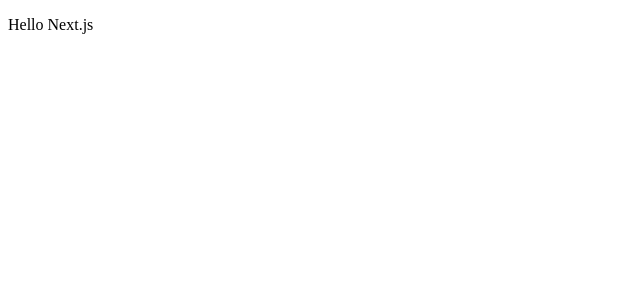
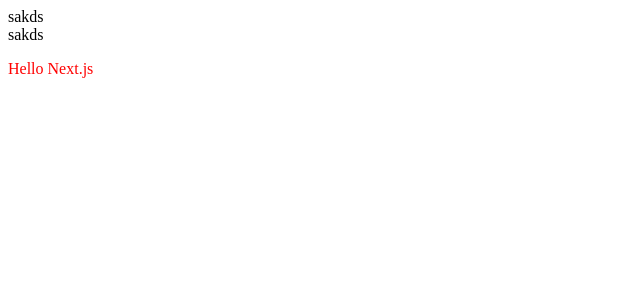
Before and after one commit to AntonAlmosov/tax-advisor, a Next.js app: page / in a window 1280 px wide. Shown: the top 300 px of the page, without its empty margins (0-640 px from the left). Built offline with nearby package versions, Linux system fonts and the light colour scheme.

Commit message:
Setting up next js boilerplage

```diff
--- /dev/null
+++ b/components/Header.js
@@ -0,0 +1,12 @@
+import React from 'react'
+import Logo from './Logo'
+
+ let Header = () => {
+   return (
+     <div>
+      <Logo />
+      sakds
+     </div>
+   )
+}
+export default Header
--- /dev/null
+++ b/components/Logo.js
@@ -0,0 +1,8 @@
+import React from 'react'
+
+ let Logo = () =>
+     <div>
+      sakds
+     </div>
+
+export default Logo
--- /dev/null
+++ b/next.config.js
@@ -0,0 +1,5 @@
+const withSass = require('@zeit/next-sass')
+
+module.exports = withSass({
+    cssModules: true
+})
--- /dev/null
+++ b/now.json
@@ -0,0 +1,4 @@
+{
+  "version": 2,
+  "builds": [{ "src": "package.json", "use": "@now/next" }]
+}
--- a/package.json
+++ b/package.json
@@ -5,14 +5,17 @@
   "scripts": {
     "dev": "next",
     "build": "next build",
-    "start": "next start",
+    "now-build": "next build",
+    "start": "next start -p 443",
     "test": "echo \"Error: no test specified\" && exit 1"
   },
   "author": "",
   "license": "ISC",
   "dependencies": {
+    "@zeit/next-sass": "^1.0.1",
     "next": "^8.0.3",
     "nextjs": "0.0.3",
+    "node-sass": "^4.11.0",
     "react": "^16.8.4",
     "react-dom": "^16.8.4"
   }
--- a/pages/index.js
+++ b/pages/index.js
@@ -1,7 +1,11 @@
 import Link from 'next/link'
+import Header from './../components/Header'
+
+import './../style.scss'
 
 const Index = () => (
   <div>
+    <Header />
     <p>Hello Next.js</p>
   </div>
 )
--- /dev/null
+++ b/style.scss
@@ -0,0 +1,3 @@
+p {
+  color: red;
+}
```
Also changed, not shown: 1 other file (tests, documents, lock files or other folders).
